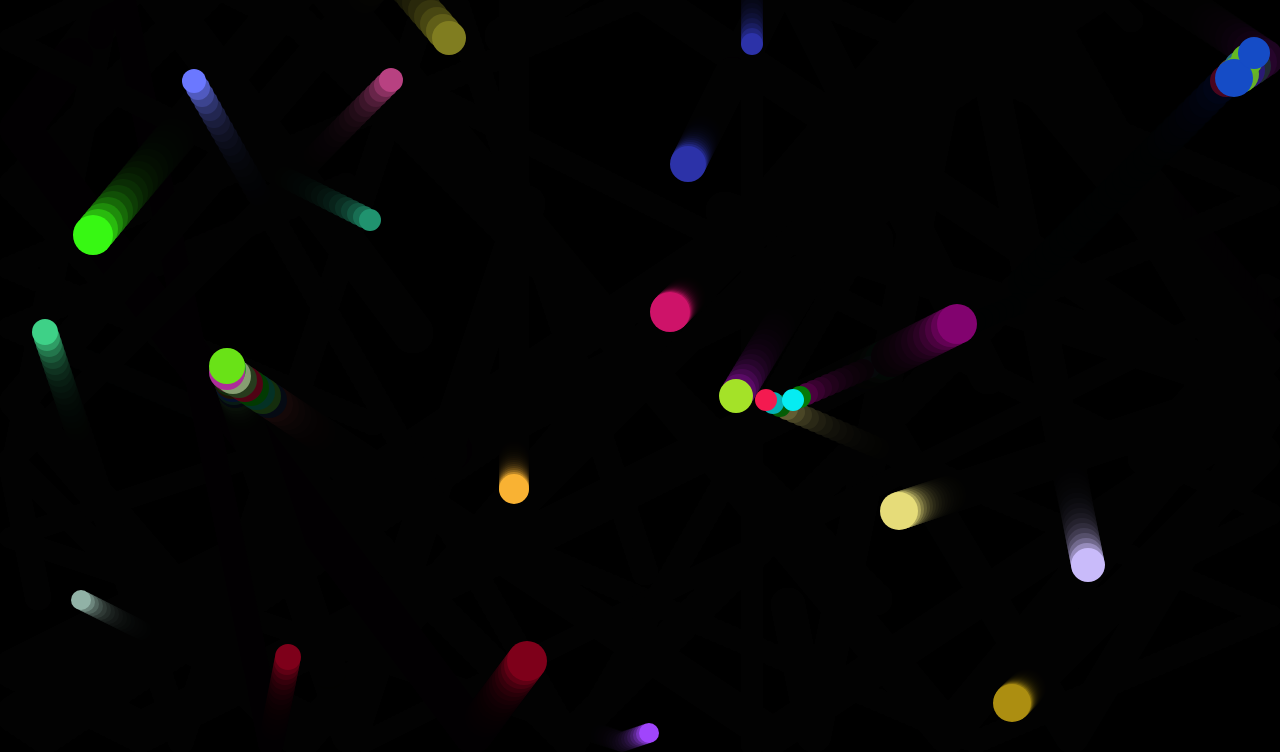
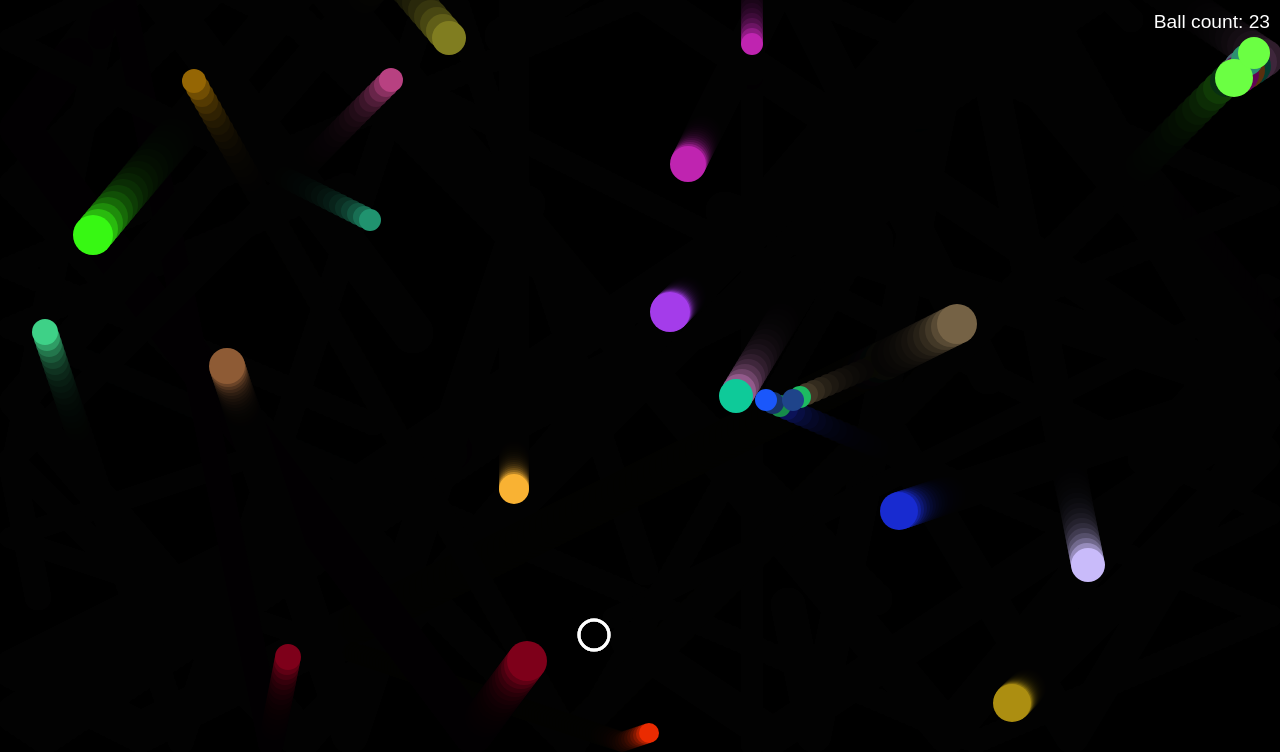
Before and after one commit to Gurtej17/Asisgnment-4, a plain HTML site: page part4/index-finished.html in a window 1280 px wide. Shown: the part 48-804 px from the top of the page. Drawn offline with Linux system fonts and the light colour scheme.

Commit message:
Completed part 4 and implemented EvilCircle feature

```diff
--- a/part4/index-finished.html
+++ b/part4/index-finished.html
@@ -2,9 +2,10 @@
 Name: Gurtej Sandhu
 Date: 02 April 2025
 File: index-finished.html
-Description:  This file creates a web page with a completed
-              version of the "Bouncing Balls" animation using
-              a <canvas> element and JavaScript
+Description: This file creates a web page with a completed
+             version of the "Bouncing Balls" animation using
+             a <canvas> element and JavaScript. Includes an
+             EvilCircle that removes balls and displays a live ball count.
 -->
 
 <!DOCTYPE html>
@@ -12,12 +13,13 @@ Description:  This file creates a web page with a completed
   <head>
     <meta charset="utf-8">
     <meta name="viewport" content="width=device-width">
-    <title>Bouncing balls</title>
+    <title>Bouncing Balls</title>
     <link rel="stylesheet" href="style.css">
   </head>
 
   <body>
-    <h1>bouncing balls</h1>
+    <h1>Bouncing Balls</h1>
+    <p>Ball count: <span id="ball-count">25</span></p>
     <canvas></canvas>
 
     <script src="main-finished.js"></script>
--- a/part4/main-finished.js
+++ b/part4/main-finished.js
@@ -1,25 +1,31 @@
+/*
+Name: Gurtej Sandhu
+Date: 02 April 2025
+File: main-finished.js
+Description: Final JavaScript file for the "Bouncing Balls" animation,
+             including EvilCircle, ball removal, and live counter.
+*/
+
 // set up canvas
-
 const canvas = document.querySelector("canvas");
 const ctx = canvas.getContext("2d");
 
 const width = (canvas.width = window.innerWidth);
 const height = (canvas.height = window.innerHeight);
 
-// function to generate random number
-
+// helper functions
 function random(min, max) {
   return Math.floor(Math.random() * (max - min + 1)) + min;
 }
-
-// function to generate random RGB color value
 
 function randomRGB() {
   return `rgb(${random(0, 255)},${random(0, 255)},${random(0, 255)})`;
 }
 
+// Ball class
 class Ball {
   constructor(x, y, velX, velY, color, size) {
+    this.exists = true;
     this.x = x;
     this.y = y;
     this.velX = velX;
@@ -29,6 +35,7 @@ class Ball {
   }
 
   draw() {
+    if (!this.exists) return;
     ctx.beginPath();
     ctx.fillStyle = this.color;
     ctx.arc(this.x, this.y, this.size, 0, 2 * Math.PI);
@@ -36,20 +43,14 @@ class Ball {
   }
 
   update() {
-    if (this.x + this.size >= width) {
-      this.velX = -Math.abs(this.velX);
+    if (!this.exists) return;
+
+    if ((this.x + this.size) >= width || (this.x - this.size) <= 0) {
+      this.velX = -this.velX;
     }
 
-    if (this.x - this.size <= 0) {
-      this.velX = Math.abs(this.velX);
-    }
-
-    if (this.y + this.size >= height) {
-      this.velY = -Math.abs(this.velY);
-    }
-
-    if (this.y - this.size <= 0) {
-      this.velY = Math.abs(this.velY);
+    if ((this.y + this.size) >= height || (this.y - this.size) <= 0) {
+      this.velY = -this.velY;
     }
 
     this.x += this.velX;
@@ -58,37 +59,100 @@ class Ball {
 
   collisionDetect() {
     for (const ball of balls) {
-      if (!(this === ball)) {
+      if (this !== ball && ball.exists) {
         const dx = this.x - ball.x;
         const dy = this.y - ball.y;
         const distance = Math.sqrt(dx * dx + dy * dy);
 
         if (distance < this.size + ball.size) {
-          ball.color = this.color = randomRGB();
+          this.color = ball.color = randomRGB();
         }
       }
     }
   }
 }
 
+// EvilCircle class
+class EvilCircle {
+  constructor(x, y) {
+    this.x = x;
+    this.y = y;
+    this.velX = 20;
+    this.velY = 20;
+    this.color = "white";
+    this.size = 15;
+  }
+
+  draw() {
+    ctx.beginPath();
+    ctx.strokeStyle = this.color;
+    ctx.lineWidth = 3;
+    ctx.arc(this.x, this.y, this.size, 0, 2 * Math.PI);
+    ctx.stroke();
+  }
+
+  checkBounds() {
+    if ((this.x + this.size) >= width) this.x = width - this.size;
+    if ((this.x - this.size) <= 0) this.x = this.size;
+    if ((this.y + this.size) >= height) this.y = height - this.size;
+    if ((this.y - this.size) <= 0) this.y = this.size;
+  }
+
+  setControls() {
+    window.addEventListener("keydown", (e) => {
+      switch (e.key) {
+        case "a": this.x -= this.velX; break;
+        case "d": this.x += this.velX; break;
+        case "w": this.y -= this.velY; break;
+        case "s": this.y += this.velY; break;
+      }
+    });
+  }
+
+  collisionDetect() {
+    for (const ball of balls) {
+      if (ball.exists) {
+        const dx = this.x - ball.x;
+        const dy = this.y - ball.y;
+        const distance = Math.sqrt(dx * dx + dy * dy);
+
+        if (distance < this.size + ball.size) {
+          ball.exists = false;
+          updateBallCount();
+        }
+      }
+    }
+  }
+}
+
+// Ball array and counter
 const balls = [];
+const ballCounter = document.getElementById("ball-count");
 
+function updateBallCount() {
+  const count = balls.filter(ball => ball.exists).length;
+  ballCounter.textContent = count;
+}
+
+// Create balls
 while (balls.length < 25) {
   const size = random(10, 20);
   const ball = new Ball(
-    // ball position always drawn at least one ball width
-    // away from the edge of the canvas, to avoid drawing errors
-    random(0 + size, width - size),
-    random(0 + size, height - size),
+    random(size, width - size),
+    random(size, height - size),
     random(-7, 7),
     random(-7, 7),
     randomRGB(),
     size
   );
-
   balls.push(ball);
 }
 
+// EvilCircle setup
+const evil = new EvilCircle(random(0, width), random(0, height));
+evil.setControls();
+
+// animation loop
 function loop() {
   ctx.fillStyle = "rgba(0, 0, 0, 0.25)";
   ctx.fillRect(0, 0, width, height);
@@ -99,7 +163,12 @@ function loop() {
     ball.collisionDetect();
   }
 
+  evil.draw();
+  evil.checkBounds();
+  evil.collisionDetect();
+
   requestAnimationFrame(loop);
 }
 
+updateBallCount();
 loop();
--- a/part4/style.css
+++ b/part4/style.css
@@ -23,3 +23,12 @@ h1 {
   color: transparent;
   text-shadow: 0 0 4px white;
 }
+
+p {
+  position: absolute;
+  top: 40px;
+  right: 10px;
+  color: white;
+  font-size: 1.2rem;
+  font-family: sans-serif;
+}
```
